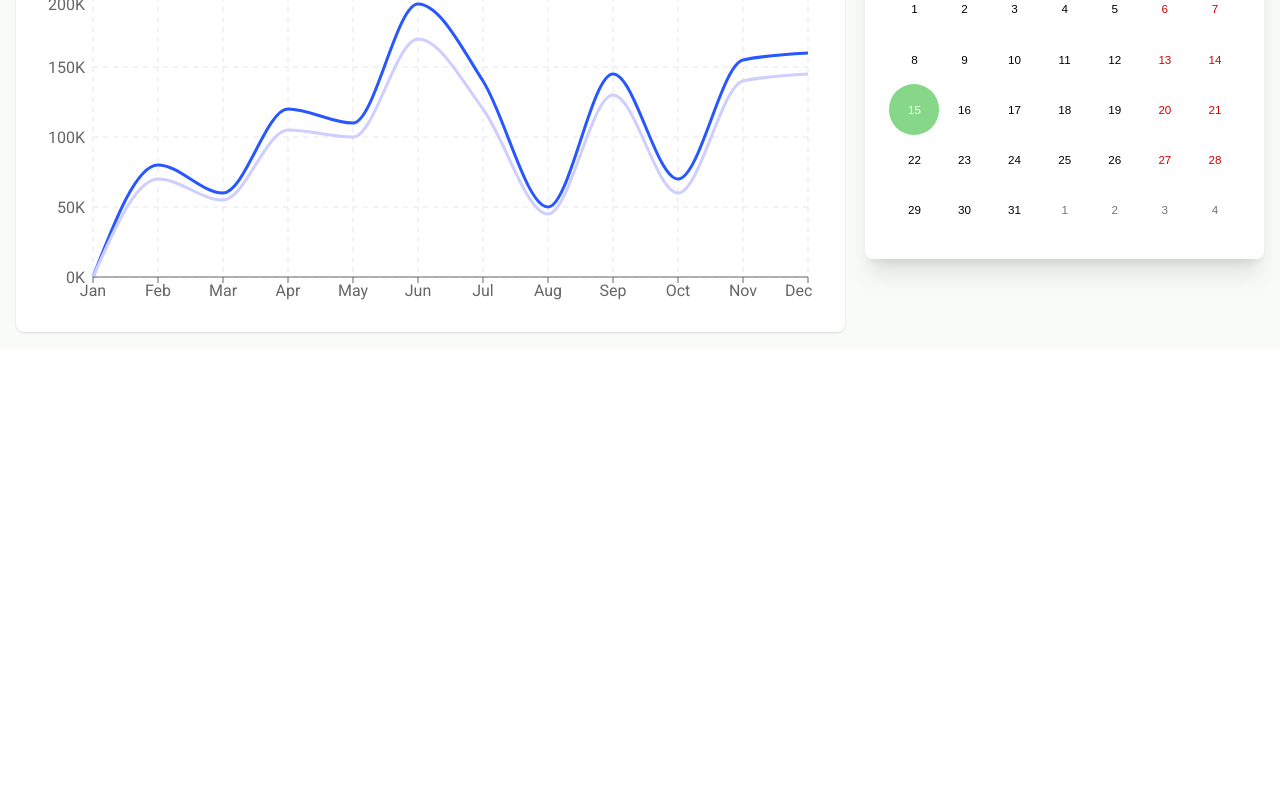
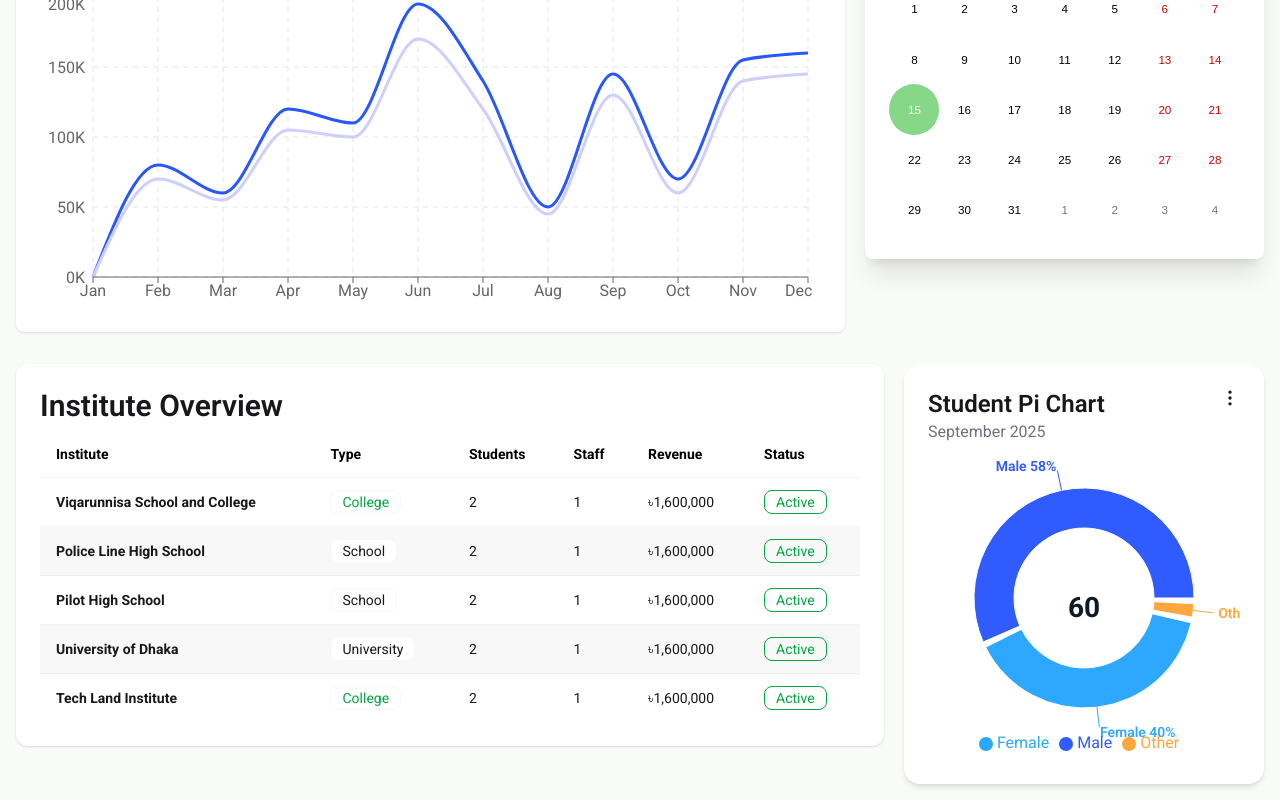
Before and after one commit to hasnatfahmidkhan/my-soft-take, a React (Vite) app: page /dashboard in a window 1280 px wide. Shown: the part 564-1364 px from the top of the page. Before the commit the page ends 912 px from the top, so only its background shows below. Built offline with nearby package versions, Linux system fonts and the light colour scheme.

Commit message:
added student pychart

```diff
--- a/src/Layout/DashboardLayout/DashboardLayout.jsx
+++ b/src/Layout/DashboardLayout/DashboardLayout.jsx
@@ -86,7 +86,7 @@ const DashboardLayout = () => {
               <TextAlignJustify className="size-5" />
             </label>
             <div className="px-4 flex justify-between items-center w-full gap-6">
-              <div>
+              <div className="w-full">
                 <label className="input">
                   <svg
                     className="h-[1em] opacity-50"
--- a/src/Pages/Dashboard/DashboardHome/DashboardHome.jsx
+++ b/src/Pages/Dashboard/DashboardHome/DashboardHome.jsx
@@ -7,6 +7,8 @@ import {
 } from "lucide-react";
 import EarningsChart from "../EarningsChart/EarningsChart";
 import CalendarCard from "../CalendarCard/CalendarCard";
+import InstituteTable from "../InstituteTable/InstituteTable";
+import StudentPieChart from "../StudentPieChart/StudentPieChart";
 
 const DashboardHome = () => {
   const stats = [
@@ -41,7 +43,6 @@ const DashboardHome = () => {
   ];
   return (
     <div>
-      {/* header  */}
       <div className="space-y-0.5">
         <h2 className="text-3xl font-bold">Dashboard Overview</h2>
         <p className="text-gray-400">
@@ -49,10 +50,7 @@ const DashboardHome = () => {
         </p>
       </div>
 
-      <div
-        className="mt-8
-      "
-      >
+      <div className="mt-8">
         <div className="grid grid-cols-1 md:grid-cols-3 lg:grid-cols-4 gap-5">
           {stats.map((stat, i) => (
             <div key={i} className="card shadow-md gap-y-4 p-6">
@@ -71,9 +69,16 @@ const DashboardHome = () => {
         </div>
       </div>
 
-      <div className="flex flex-col lg:flex-row items-start justify-center gap-5 mt-8">
+      <div className="flex flex-col lg:flex-row items-start justify-center lg:justify-start gap-5 mt-8">
         <EarningsChart />
         <CalendarCard />
+      </div>
+
+      <div className="flex flex-col xl:flex-row items-start justify-center lg:justify-start gap-5 mt-8">
+        <div className="w-full h-full lg:w-5xl">
+          <InstituteTable />
+        </div>
+        <StudentPieChart />
       </div>
     </div>
   );
--- /dev/null
+++ b/src/Pages/Dashboard/InstituteTable/InstituteTable.jsx
@@ -0,0 +1,95 @@
+const institutes = [
+  {
+    name: "Viqarunnisa School and College",
+    type: "College",
+    typeColor: "green",
+    students: 2,
+    staff: 1,
+    revenue: "৳1,600,000",
+    status: "Active",
+  },
+  {
+    name: "Police Line High School",
+    type: "School",
+    typeColor: "blue",
+    students: 2,
+    staff: 1,
+    revenue: "৳1,600,000",
+    status: "Active",
+  },
+  {
+    name: "Pilot High School",
+    type: "School",
+    typeColor: "blue",
+    students: 2,
+    staff: 1,
+    revenue: "৳1,600,000",
+    status: "Active",
+  },
+  {
+    name: "University of Dhaka",
+    type: "University",
+    typeColor: "purple",
+    students: 2,
+    staff: 1,
+    revenue: "৳1,600,000",
+    status: "Active",
+  },
+  {
+    name: "Tech Land Institute",
+    type: "College",
+    typeColor: "green",
+    students: 2,
+    staff: 1,
+    revenue: "৳1,600,000",
+    status: "Active",
+  },
+];
+
+const InstituteTable = () => {
+  return (
+    <div className="overflow-x-auto card-body bg-base-100 shadow-sm rounded-xl">
+      <h3 className="text-3xl font-semibold">Institute Overview</h3>
+      <table className="table table-zebra">
+        {/* head */}
+        <thead>
+          <tr className="text-black">
+            <th>Institute</th>
+            <th>Type</th>
+            <th>Students</th>
+            <th>Staff</th>
+            <th>Revenue</th>
+            <th>Status</th>
+          </tr>
+        </thead>
+        <tbody>
+          {institutes.map((institute, index) => (
+            <tr key={index}>
+              <th>{institute.name}</th>
+
+              <td>
+                <span
+                  className={`badge bg-${institute.typeColor}-200 text-${institute.typeColor}-600`}
+                >
+                  {institute.type}
+                </span>
+              </td>
+
+              <td>{institute.students}</td>
+              <td>{institute.staff}</td>
+              <td>{institute.revenue}</td>
+
+              <td>
+                <span className="badge badge-outline text-green-600">
+                  {institute.status}
+                </span>
+              </td>
+            </tr>
+          ))}
+        </tbody>
+      </table>
+    </div>
+  );
+};
+
+export default InstituteTable;
--- /dev/null
+++ b/src/Pages/Dashboard/StudentPieChart/StudentPieChart.jsx
@@ -0,0 +1,91 @@
+import { EllipsisVertical } from "lucide-react";
+import { PieChart, Pie, Cell, ResponsiveContainer, Legend } from "recharts";
+const data = [
+  { name: "Male", value: 58, color: "#2F5BFF" },
+  { name: "Female", value: 40, color: "#2EA8FF" },
+  { name: "Other", value: 2, color: "#FFA63D" },
+];
+
+const renderLabel = ({
+  cx,
+  cy,
+  midAngle,
+  outerRadius,
+  percent,
+  name,
+  fill,
+}) => {
+  const RADIAN = Math.PI / 180;
+  const x = cx + (outerRadius + 25) * Math.cos(-midAngle * RADIAN);
+  const y = cy + (outerRadius + 25) * Math.sin(-midAngle * RADIAN);
+
+  return (
+    <text
+      x={x}
+      y={y}
+      fill={fill}
+      textAnchor={x > cx ? "start" : "end"}
+      dominantBaseline="central"
+      fontSize={14}
+      fontWeight={600}
+    >
+      {name} {(percent * 100).toFixed(0)}%
+    </text>
+  );
+};
+
+const CenterText = ({ cx, cy }) => (
+  <text
+    x={cx}
+    y={cy}
+    textAnchor="middle"
+    dominantBaseline="middle"
+    fontSize={28}
+    fontWeight={700}
+    fill="#111827"
+  >
+    60
+  </text>
+);
+
+const StudentPieChart = () => {
+  return (
+    <div className="bg-white w-full lg:w-1/3 rounded-2xl p-6 shadow-md">
+      <div className="mb-4 flex justify-between">
+        <div>
+          <h3 className="text-2xl font-semibold">Student Pi Chart</h3>
+          <p className="text-gray-500">September 2025</p>
+        </div>
+        <EllipsisVertical className="size-5" />
+      </div>
+
+      <div style={{ width: "100%", height: 300 }}>
+        <ResponsiveContainer>
+          <PieChart>
+            <Pie
+              data={data}
+              dataKey="value"
+              cx="50%"
+              cy="50%"
+              innerRadius={70}
+              outerRadius={110}
+              paddingAngle={3}
+              label={renderLabel}
+              labelLine
+            >
+              {data.map((entry, index) => (
+                <Cell key={index} fill={entry.color} />
+              ))}
+            </Pie>
+
+            <CenterText cx="50%" cy="50%" />
+
+            <Legend verticalAlign="bottom" iconType="circle" />
+          </PieChart>
+        </ResponsiveContainer>
+      </div>
+    </div>
+  );
+};
+
+export default StudentPieChart;
```
